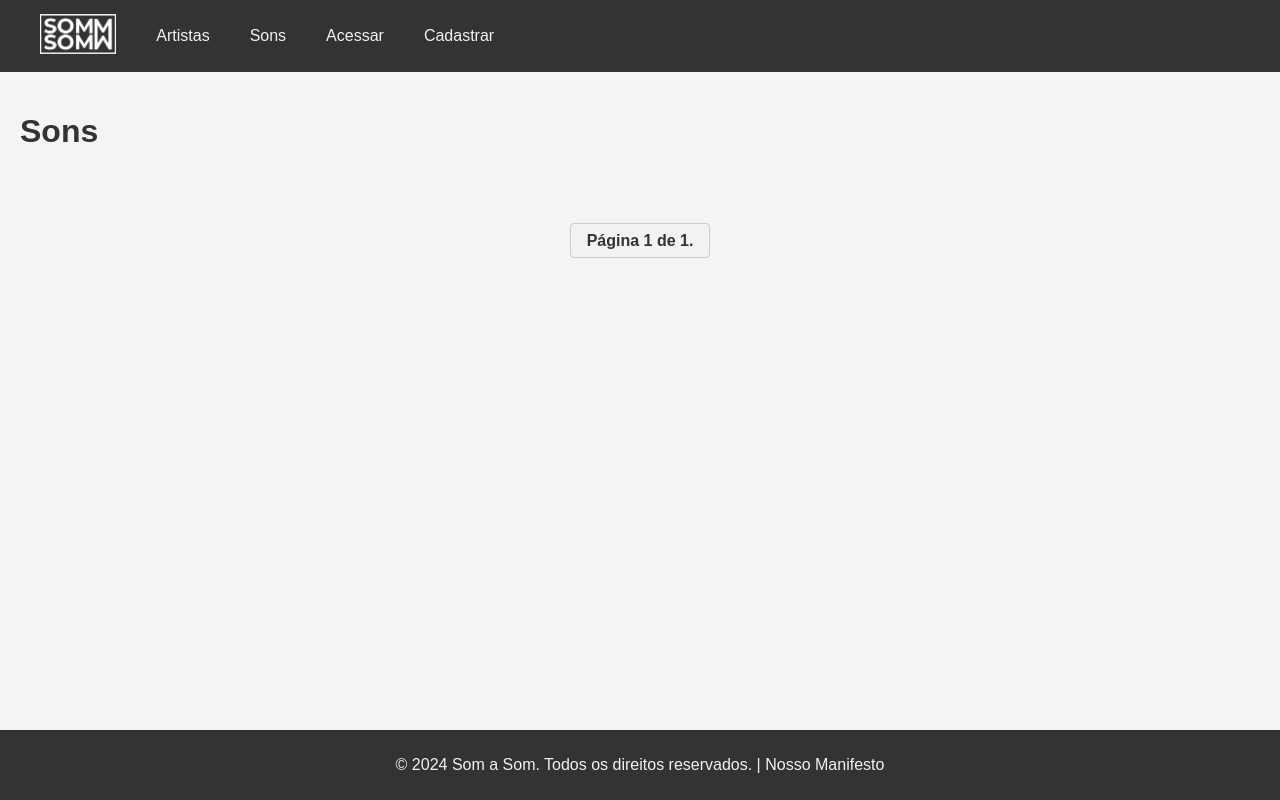
After one commit to lkauer/somasomv2, a Django app: page /listar_sons/ in a window 1280 px wide. The commit adds this page. Run offline with Django 3.2, Linux system fonts and the light colour scheme; data that the repository does not hold is empty.

Commit message:
sound not release

```diff
--- a/myapp/models.py
+++ b/myapp/models.py
@@ -24,17 +24,15 @@ User = get_user_model()
 
 class Artista(models.Model):
     nome = models.CharField(max_length=100)
-    #usuario = models.ForeignKey(User, on_delete=models.CASCADE)
     usuario = models.ForeignKey(User, on_delete=models.CASCADE)
-
     imagem_perfil = models.ImageField(upload_to='artistas/', blank=True, null=True)
 
     def __str__(self):
         return self.nome
 
-class Lancamento(models.Model):
+class Som(models.Model):
     titulo = models.CharField(max_length=200)
-    imagem_lancamento = models.ImageField(upload_to='lancamentos/', blank=True, null=True)
+    imagem_som = models.ImageField(upload_to='sons/', blank=True, null=True)
     audio = models.FileField(upload_to='audios/', validators=[FileExtensionValidator(allowed_extensions=['mp3', 'wav'])], blank=True, null=True)
     usuario = models.ForeignKey(User, on_delete=models.CASCADE)
     artista = models.ForeignKey(Artista, on_delete=models.CASCADE)
--- a/myapp/templates/myapp/base_menu.html
+++ b/myapp/templates/myapp/base_menu.html
@@ -207,7 +207,7 @@
             </a>
             <div class="navbar-menu">
                 <a href="/listar_artistas">Artistas</a>
-                <a href="/listar_lancamentos">Sons</a>
+                <a href="/listar_sons">Sons</a>
                 {% if user.is_authenticated %}
                     <a href="/painel_geral">Painel</a>
                     <a class="waves-effect waves-light btn" href="{% url 'logout' %}">Sair</a>
--- a/myapp/templates/myapp/cadastrar_artista.html
+++ b/myapp/templates/myapp/cadastrar_artista.html
@@ -14,7 +14,6 @@
         {{ form.as_p }}
         <button type="submit" id="submitBtn">Salvar</button>
     </form>
-    <a href="{% url 'painel_geral' %}">Voltar</a>
 
     <script>
         document.getElementById('artistaForm').addEventListener('submit', function() {
--- a/myapp/templates/myapp/confirmar_exclusao.html
+++ b/myapp/templates/myapp/confirmar_exclusao.html
@@ -8,7 +8,6 @@
     <form method="post">
         {% csrf_token %}
         <button type="submit">Sim, excluir</button>
-        <a href="{% url 'painel_geral' %}">Cancelar</a>
     </form>
 
 {% endblock %}
--- a/myapp/templates/myapp/confirmar_exclusao_lancamento.html
+++ b/myapp/templates/myapp/confirmar_exclusao_som.html
@@ -3,11 +3,10 @@
 {% block content %}
 
     <h1>Excluir Som</h1>
-    <p>Tem certeza que deseja excluir o som {{ lancamento.titulo }}?</p>
+    <p>Tem certeza que deseja excluir o som {{ som.titulo }}?</p>
     <form method="post">
         {% csrf_token %}
         <button type="submit">Sim, excluir</button>
-        <a href="{% url 'painel_geral' %}">Cancelar</a>
     </form>
 
 {% endblock %}
--- a/myapp/templates/myapp/editar_artista.html
+++ b/myapp/templates/myapp/editar_artista.html
@@ -16,7 +16,6 @@
         {{ form.as_p }}
         <button type="submit" id="submitBtn">Salvar</button>
     </form>
-    <a href="{% url 'listar_artistas' %}">Voltar</a>
 
     <script>
         document.getElementById('artistaForm').addEventListener('submit', function() {
--- a/myapp/templates/myapp/index.html
+++ b/myapp/templates/myapp/index.html
@@ -12,10 +12,10 @@
             </a>
         </section>
 
-        <section id="lancamentos">
+        <section id="sons">
             <h2>Sons</h2>
-            <a href="/listar_lancamentos">
-                <img src="https://via.placeholder.com/1200x300" alt="Painel de Lançamentos" class="panel">
+            <a href="/listar_sons">
+                <img src="https://via.placeholder.com/1200x300" alt="Painel de Sons" class="panel">
             </a>
         </section>
     </div>
--- /dev/null
+++ b/myapp/templates/myapp/listar_sons.html
@@ -0,0 +1,34 @@
+{% extends "myapp/base_menu.html" %}
+
+{% block content %}
+    <h1>Sons</h1>
+    <div class="sound-gallery">
+        {% for som in sons %}
+            <div class="sound-item">
+                {% if som.imagem_som %}
+                    <img src="{{ som.imagem_som.url }}" alt="{{ som.titulo }}" class="sound-image">
+                {% endif %}
+                <a href="{% url 'visualizar_som' som.pk %}" class="sound-name">{{ som.titulo }}</a>
+            </div>
+        {% endfor %}
+    </div>
+
+    <!-- Navegação de paginação -->
+    <div class="pagination">
+        <span class="step-links">
+            {% if sons.has_previous %}
+                <a href="?page=1">&laquo; primeira</a>
+                <a href="?page={{ sons.previous_page_number }}">anterior</a>
+            {% endif %}
+
+            <span class="current">
+                Página {{ sons.number }} de {{ sons.paginator.num_pages }}.
+            </span>
+
+            {% if sons.has_next %}
+                <a href="?page={{ sons.next_page_number }}">próxima</a>
+                <a href="?page={{ sons.paginator.num_pages }}">última &raquo;</a>
+            {% endif %}
+        </span>
+    </div>
+{% endblock %}
--- a/myapp/urls.py
+++ b/myapp/urls.py
@@ -5,15 +5,14 @@ urlpatterns = [
     path('', views.index, name='index'),
     path('cadastrar_artista/', views.cadastrar_artista, name='cadastrar_artista'),
     path('editar_artista/<int:pk>/', views.editar_artista, name='editar_artista'),
-    path('editar_lancamento/<int:pk>/', views.editar_lancamento, name='editar_lancamento'),
+    path('editar_som/<int:pk>/', views.editar_som, name='editar_som'),
     path('excluir_artista/<int:pk>/', views.excluir_artista, name='excluir_artista'),
-    path('excluir_lancamento/<int:pk>/', views.excluir_lancamento, name='excluir_lancamento'),
+    path('excluir_som/<int:pk>/', views.excluir_som, name='excluir_som'),
     path('listar_artistas/', views.listar_artistas, name='listar_artistas'),
-    path('cadastrar_lancamento/', views.cadastrar_lancamento, name='cadastrar_lancamento'),
-    path('listar_lancamentos/', views.listar_lancamentos, name='listar_lancamentos'),
+    path('cadastrar_som/', views.cadastrar_som, name='cadastrar_som'),
+    path('listar_sons/', views.listar_sons, name='listar_sons'),
     path('painel_geral/', views.painel_geral, name='painel_geral'),
     path('visualizar_artista/<int:pk>/', views.visualizar_artista, name='visualizar_artista'),
-    path('visualizar_lancamento/<int:pk>/', views.visualizar_lancamento, name='visualizar_lancamento'),
+    path('visualizar_som/<int:pk>/', views.visualizar_som, name='visualizar_som'),
     path('manifesto/', views.manifesto, name='manifesto'),
-
 ]
--- a/myapp/views.py
+++ b/myapp/views.py
@@ -1,6 +1,5 @@
-# myapp/views.py
-from .forms import ArtistaForm, LancamentoForm
-from .models import Artista, Lancamento
+from .forms import ArtistaForm, SomForm
+from .models import Artista, Som
 from django.shortcuts import render, redirect
 from django.contrib.auth import login, authenticate
 from .forms import SignUpForm
@@ -14,35 +13,31 @@ def index(request):
     return render(request, 'myapp/index.html')
 
 def manifesto(request):
-
     return render(request, 'myapp/manifesto.html')
 
-@login_required(login_url='/')
-def visualizar_lancamento(request, pk):
+def visualizar_som(request, pk):
     try:
-        lancamento = Lancamento.objects.get(pk=pk)
-    except Lancamento.DoesNotExist:
-        return render(request, 'myapp/registro_nao_encontrado.html', {'mensagem': 'Lançamento não encontrado.'})
+        som = Som.objects.get(pk=pk)
+    except Som.DoesNotExist:
+        return render(request, 'myapp/registro_nao_encontrado.html', {'mensagem': 'Som não encontrado.'})
 
-    return render(request, 'myapp/visualizar_lancamento.html', {'lancamento': lancamento})
+    return render(request, 'myapp/visualizar_som.html', {'som': som})
 
 def visualizar_artista(request, pk):
-
     try:
         artista = Artista.objects.get(pk=pk)
-        lancamentos = Lancamento.objects.filter(artista=artista)
+        sons = Som.objects.filter(artista=artista)
     except Artista.DoesNotExist:
         return render(request, 'myapp/registro_nao_encontrado.html', {'mensagem': 'Artista não encontrado.'})
 
-    return render(request, 'myapp/visualizar_artista.html', {'artista': artista, 'lancamentos': lancamentos})
+    return render(request, 'myapp/visualizar_artista.html', {'artista': artista, 'sons': sons})
 
 @login_required(login_url='/')
 def painel_geral(request):
+    artistas = Artista.objects.filter(usuario=request.user)
+    sons = Som.objects.filter(usuario=request.user)
 
-    artistas = Artista.objects.filter(usuario=request.user)
-    lancamentos = Lancamento.objects.filter(usuario=request.user)
-
-    return render(request, 'myapp/painel.html', {'artistas': artistas, 'lancamentos': lancamentos})
+    return render(request, 'myapp/painel.html', {'artistas': artistas, 'sons': sons})
 
 @login_required(login_url='/')
 def cadastrar_artista(request):
@@ -60,19 +55,19 @@ def cadastrar_artista(request):
     return render(request, 'myapp/cadastrar_artista.html', {'form': form})
 
 @login_required(login_url='/')
-def cadastrar_lancamento(request):
+def cadastrar_som(request):
     if request.method == 'POST':
-        form = LancamentoForm(request.POST, request.FILES, user=request.user)
+        form = SomForm(request.POST, request.FILES, user=request.user)
         if form.is_valid():
-            lancamento = form.save(commit=False)
-            lancamento.usuario = request.user
-            lancamento.save()
-            messages.success(request, 'Lancamento cadastrado com sucesso.')
+            som = form.save(commit=False)
+            som.usuario = request.user
+            som.save()
+            messages.success(request, 'Som cadastrado com sucesso.')
             return redirect('painel_geral')
     else:
-        form = LancamentoForm(user=request.user)
+        form = SomForm(user=request.user)
 
-    return render(request, 'myapp/cadastrar_lancamento.html', {'form': form})
+    return render(request, 'myapp/cadastrar_som.html', {'form': form})
 
 def listar_artistas(request):
     artista_list = Artista.objects.all()
@@ -90,21 +85,21 @@ def listar_artistas(request):
 
     return render(request, 'myapp/listar_artistas.html', {'artistas': artistas})
 
-def listar_lancamentos(request):
-    lancamento_list = Lancamento.objects.all()
-    paginator = Paginator(lancamento_list, 10)  # Mostra 10 lançamentos por página
+def listar_sons(request):
+    som_list = Som.objects.all()
+    paginator = Paginator(som_list, 10)  # Mostra 10 sons por página
 
     page = request.GET.get('page')
     try:
-        lancamentos = paginator.page(page)
+        sons = paginator.page(page)
     except PageNotAnInteger:
         # Se a página não for um inteiro, mostra a primeira página
-        lancamentos = paginator.page(1)
+        sons = paginator.page(1)
     except EmptyPage:
         # Se a página estiver fora do intervalo, mostra a última página
-        lancamentos = paginator.page(paginator.num_pages)
+        sons = paginator.page(paginator.num_pages)
 
-    return render(request, 'myapp/listar_lancamentos.html', {'lancamentos': lancamentos})
+    return render(request, 'myapp/listar_sons.html', {'sons': sons})
 
 def signup(request):
     if request.method == 'POST':
@@ -119,7 +114,6 @@ def signup(request):
     else:
         form = SignUpForm()
     return render(request, 'myapp/signup.html', {'form': form})
-
 
 @login_required(login_url='/')
 def editar_artista(request, pk):
@@ -150,39 +144,39 @@ def editar_artista(request, pk):
     return render(request, 'myapp/editar_artista.html', {'form': form})
 
 @login_required(login_url='/')
-def editar_lancamento(request, pk):
+def editar_som(request, pk):
     try:
-        lancamento = Lancamento.objects.get(pk=pk, usuario=request.user)
-    except Lancamento.DoesNotExist:
-        return render(request, 'myapp/registro_nao_encontrado.html', {'mensagem': 'Lancamento não encontrado.'})
+        som = Som.objects.get(pk=pk, usuario=request.user)
+    except Som.DoesNotExist:
+        return render(request, 'myapp/registro_nao_encontrado.html', {'mensagem': 'Som não encontrado.'})
 
-    imagem_anterior = lancamento.imagem_lancamento.path if lancamento.imagem_lancamento else None  # Armazena o caminho da imagem anterior
-    audio_anterior = lancamento.audio.path if lancamento.audio else None  # Armazena o caminho do áudio anterior
+    imagem_anterior = som.imagem_som.path if som.imagem_som else None  # Armazena o caminho da imagem anterior
+    audio_anterior = som.audio.path if som.audio else None  # Armazena o caminho do áudio anterior
 
     if request.method == 'POST':
-        form = LancamentoForm(request.POST, request.FILES, instance=lancamento, user=request.user)
+        form = SomForm(request.POST, request.FILES, instance=som, user=request.user)
         if form.is_valid():
-            lancamento = form.save(commit=False)
-            lancamento.usuario = request.user
+            som = form.save(commit=False)
+            som.usuario = request.user
 
             # Verifica se o campo de imagem foi limpo
-            if 'imagem_lancamento-clear' in request.POST and imagem_anterior:
+            if 'imagem_som-clear' in request.POST and imagem_anterior:
                 if os.path.isfile(imagem_anterior):
                     os.remove(imagem_anterior)
-                lancamento.imagem_lancamento = None
+                som.imagem_som = None
 
             # Verifica se o campo de áudio foi limpo
             if 'audio-clear' in request.POST and audio_anterior:
                 if os.path.isfile(audio_anterior):
                     os.remove(audio_anterior)
-                lancamento.audio = None
+                som.audio = None
 
-            lancamento.save()
+            som.save()
             messages.success(request, 'Alteração realizada com sucesso.')
             return redirect('painel_geral')
     else:
-        form = LancamentoForm(instance=lancamento, user=request.user)
-    return render(request, 'myapp/editar_lancamento.html', {'form': form})
+        form = SomForm(instance=som, user=request.user)
+    return render(request, 'myapp/editar_som.html', {'form': form})
 
 @login_required(login_url='/')
 def excluir_artista(request, pk):
@@ -203,24 +197,24 @@ def excluir_artista(request, pk):
     return render(request, 'myapp/confirmar_exclusao.html', {'artista': artista})
 
 @login_required(login_url='/')
-def excluir_lancamento(request, pk):
+def excluir_som(request, pk):
     try:
-        lancamento = Lancamento.objects.get(pk=pk, usuario=request.user)
-    except Lancamento.DoesNotExist:
-        return render(request, 'myapp/registro_nao_encontrado.html', {'mensagem': 'Lançamento não encontrado.'})
+        som = Som.objects.get(pk=pk, usuario=request.user)
+    except Som.DoesNotExist:
+        return render(request, 'myapp/registro_nao_encontrado.html', {'mensagem': 'Som não encontrado.'})
 
     if request.method == 'POST':
         # Remove o arquivo de imagem do servidor se existir
-        if lancamento.imagem_lancamento:
-            if os.path.isfile(lancamento.imagem_lancamento.path):
-                os.remove(lancamento.imagem_lancamento.path)
+        if som.imagem_som:
+            if os.path.isfile(som.imagem_som.path):
+                os.remove(som.imagem_som.path)
 
         # Remove o arquivo de áudio do servidor se existir
-        if lancamento.audio:
-            if os.path.isfile(lancamento.audio.path):
-                os.remove(lancamento.audio.path)
+        if som.audio:
+            if os.path.isfile(som.audio.path):
+                os.remove(som.audio.path)
 
-        lancamento.delete()
+        som.delete()
         return redirect('painel_geral')
 
-    return render(request, 'myapp/confirmar_exclusao_lancamento.html', {'lancamento': lancamento})
+    return render(request, 'myapp/confirmar_exclusao_som.html', {'som': som})
```
Also changed, not shown: myapp/forms.py (+10 -10 lines), myapp/templates/myapp/cadastrar_som.html (renamed from myapp/templates/myapp/editar_lancamento.html, +3 -4 lines), myapp/templates/myapp/editar_som.html (renamed from myapp/templates/myapp/cadastrar_lancamento.html, +3 -4 lines), myapp/templates/myapp/listar_lancamentos.html (deleted, +0 -34 lines), myapp/templates/myapp/painel.html (+10 -8 lines), myapp/templates/myapp/visualizar_artista.html (+22 -30 lines), myapp/templates/myapp/visualizar_lancamento.html (deleted, +0 -24 lines), myapp/templates/myapp/visualizar_som.html (added, +22 -0 lines), myapp/migrations/0004_auto_20240627_2147.py (added).
